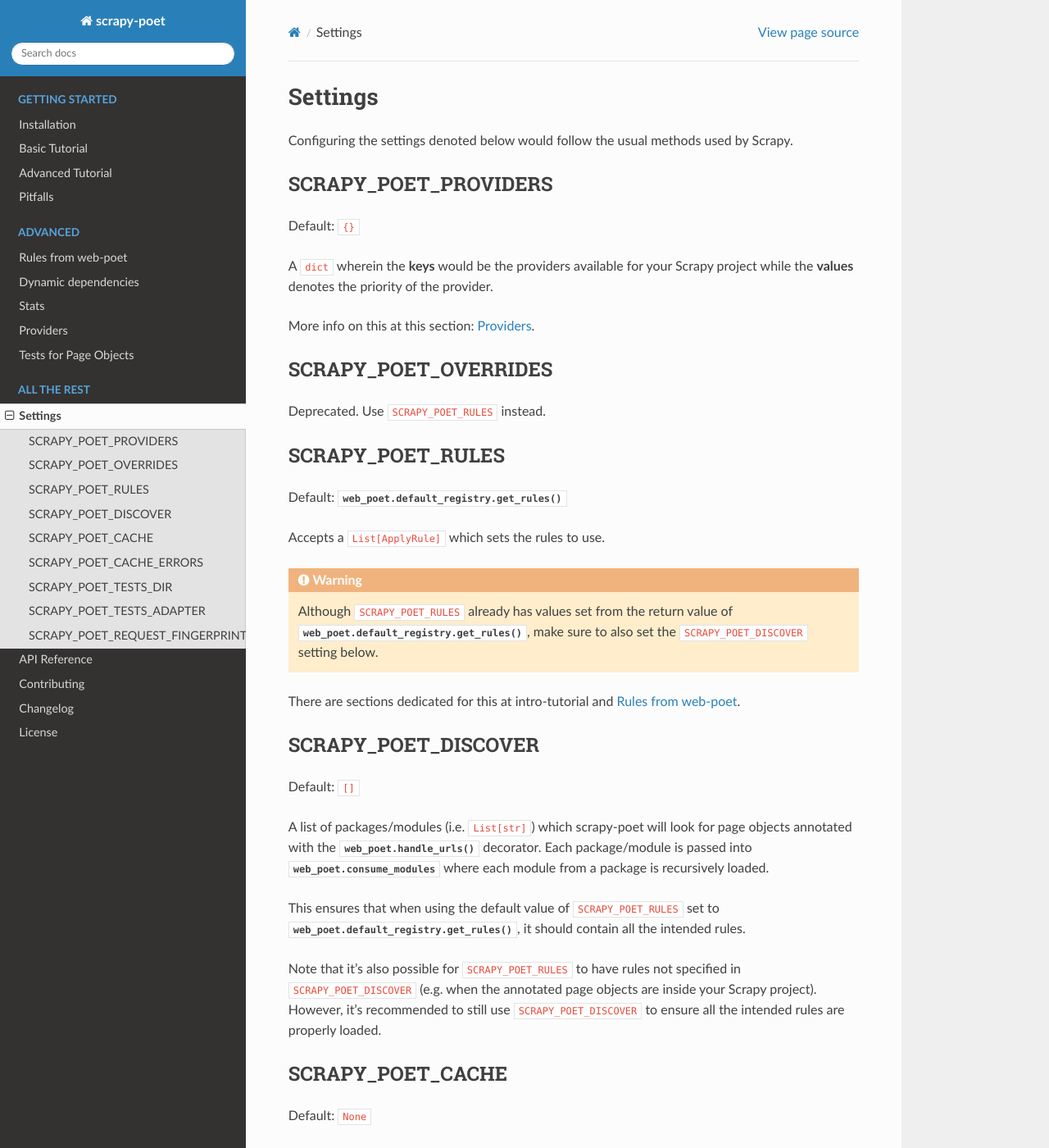
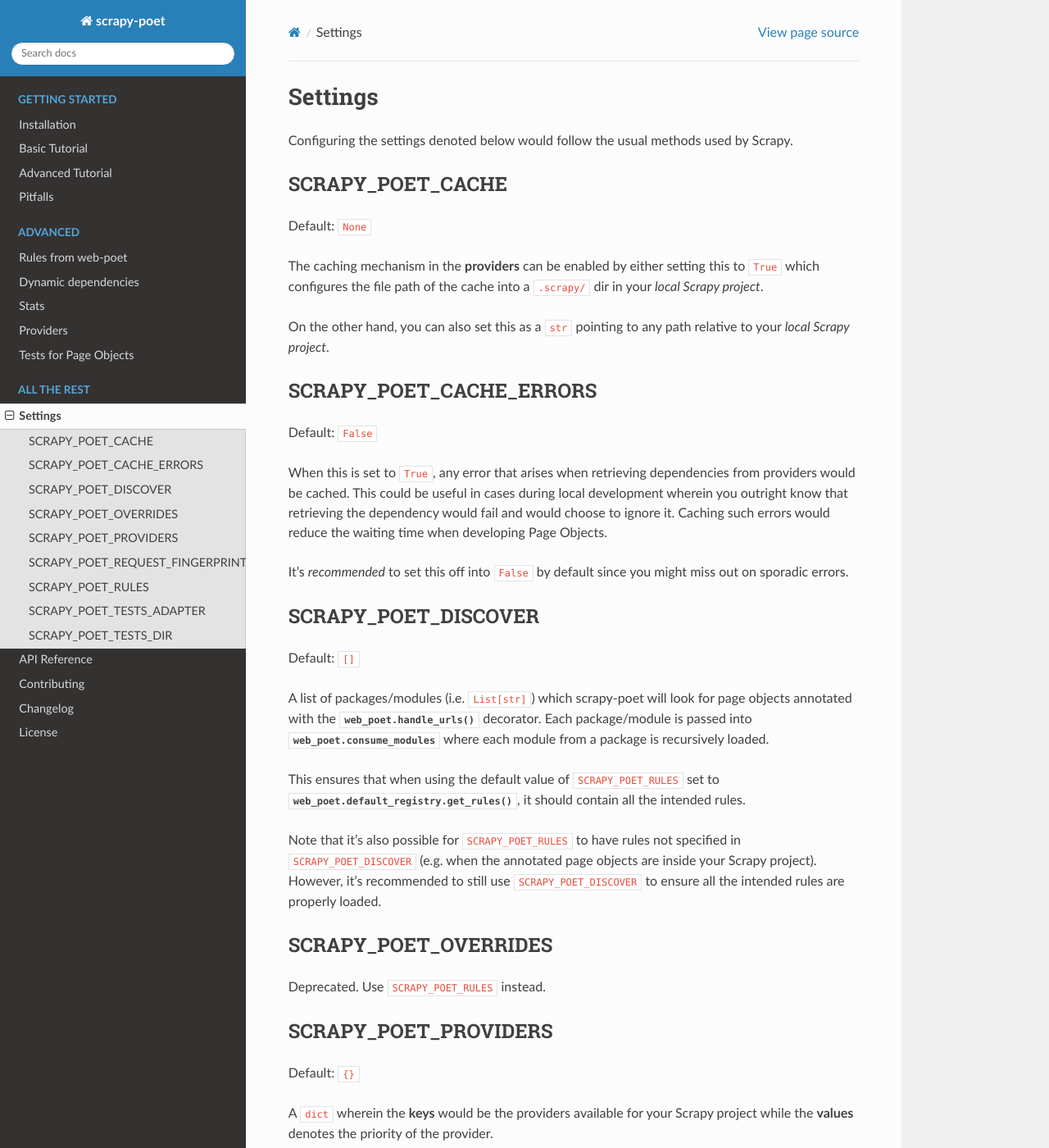
Before and after one commit to scrapinghub/scrapy-poet, a Sphinx documentation site: the page built from docs/settings.rst, in a window 1280 px wide and 1400 px high. Shown: the whole window at 82% size. Built offline with Sphinx 7.4.7 and the Read the Docs theme 3.1.0, drawn with Linux system fonts in a browser that asks for light colours; the version number could not be read and is left out; some of the changed lines change nothing that is shown; some of the changed text lies outside the part shown.

Commit message:
Allow linking to settings Scrapy-style (#212)

```diff
--- /dev/null
+++ b/docs/_ext/__init__.py
@@ -0,0 +1,25 @@
+def setup(app):
+    # https://stackoverflow.com/a/13663325
+    #
+    # Scrapy’s
+    # https://github.com/scrapy/scrapy/blob/dba37674e6eaa6c2030c8eb35ebf8127cd488062/docs/_ext/scrapydocs.py#L90C16-L110C6
+    app.add_crossref_type(
+        directivename="setting",
+        rolename="setting",
+        indextemplate="pair: %s; setting",
+    )
+    app.add_crossref_type(
+        directivename="signal",
+        rolename="signal",
+        indextemplate="pair: %s; signal",
+    )
+    app.add_crossref_type(
+        directivename="command",
+        rolename="command",
+        indextemplate="pair: %s; command",
+    )
+    app.add_crossref_type(
+        directivename="reqmeta",
+        rolename="reqmeta",
+        indextemplate="pair: %s; reqmeta",
+    )
--- a/docs/conf.py
+++ b/docs/conf.py
@@ -14,6 +14,7 @@
 import pkgutil
 import sys
 from datetime import datetime
+from pathlib import Path
 
 sys.path.insert(0, os.path.abspath("../"))
 
@@ -56,7 +57,9 @@
 # Add any Sphinx extension module names here, as strings. They can be
 # extensions coming with Sphinx (named 'sphinx.ext.*') or your custom
 # ones.
+sys.path.insert(0, str(Path(__file__).parent.absolute()))  # _ext
 extensions = [
+    "_ext",
     "sphinx.ext.autodoc",
     "sphinx.ext.intersphinx",
     "sphinx.ext.ifconfig",
--- a/docs/settings.rst
+++ b/docs/settings.rst
@@ -7,38 +7,39 @@
 Scrapy.
 
 
-SCRAPY_POET_PROVIDERS
----------------------
+.. setting:: SCRAPY_POET_CACHE
 
-Default: ``{}``
+SCRAPY_POET_CACHE
+-----------------
 
-A ``dict`` wherein the **keys** would be the providers available for your Scrapy
-project while the **values** denotes the priority of the provider.
+Default: ``None``
 
-More info on this at this section: :ref:`providers`.
+The caching mechanism in the **providers** can be enabled by either setting this
+to ``True`` which configures the file path of the cache into a ``.scrapy/`` dir
+in your `local Scrapy project`.
+
+On the other hand, you can also set this as a ``str`` pointing to any path relative
+to your `local Scrapy project`.
 
 
-SCRAPY_POET_OVERRIDES
----------------------
+.. setting:: SCRAPY_POET_CACHE_ERRORS
 
-Deprecated. Use ``SCRAPY_POET_RULES`` instead.
+SCRAPY_POET_CACHE_ERRORS
+------------------------
 
-SCRAPY_POET_RULES
------------------
+Default: ``False``
 
-Default: :meth:`web_poet.default_registry.get_rules()
-<web_poet.rules.RulesRegistry.get_rules>`
+When this is set to ``True``, any error that arises when retrieving dependencies from
+providers would be cached. This could be useful in cases during local development
+wherein you outright know that retrieving the dependency would fail and would
+choose to ignore it. Caching such errors would reduce the waiting time when
+developing Page Objects.
 
-Accepts a ``List[ApplyRule]`` which sets the rules to use.
+It's `recommended` to set this off into ``False`` by default since you might miss
+out on sporadic errors.
 
-.. warning::
 
-    Although ``SCRAPY_POET_RULES`` already has values set from the return value of
-    :meth:`web_poet.default_registry.get_rules() <web_poet.rules.RulesRegistry.get_rules>`,
-    make sure to also set the ``SCRAPY_POET_DISCOVER`` setting below.
-
-There are sections dedicated for this at :ref:`intro-tutorial` and
-:ref:`rules-from-web-poet`.
+.. setting:: SCRAPY_POET_DISCOVER
 
 SCRAPY_POET_DISCOVER
 --------------------
@@ -60,54 +61,29 @@
 Scrapy project). However, it's recommended to still use ``SCRAPY_POET_DISCOVER``
 to ensure all the intended rules are properly loaded.
 
-SCRAPY_POET_CACHE
------------------
 
-Default: ``None``
+.. setting:: SCRAPY_POET_OVERRIDES
 
-The caching mechanism in the **providers** can be enabled by either setting this
-to ``True`` which configures the file path of the cache into a ``.scrapy/`` dir
-in your `local Scrapy project`.
+SCRAPY_POET_OVERRIDES
+---------------------
 
-On the other hand, you can also set this as a ``str`` pointing to any path relative
-to your `local Scrapy project`.
+Deprecated. Use ``SCRAPY_POET_RULES`` instead.
 
 
-SCRAPY_POET_CACHE_ERRORS
-------------------------
+.. setting:: SCRAPY_POET_PROVIDERS
 
-Default: ``False``
+SCRAPY_POET_PROVIDERS
+---------------------
 
-When this is set to ``True``, any error that arises when retrieving dependencies from
-providers would be cached. This could be useful in cases during local development
-wherein you outright know that retrieving the dependency would fail and would
-choose to ignore it. Caching such errors would reduce the waiting time when
-developing Page Objects.
+Default: ``{}``
 
-It's `recommended` to set this off into ``False`` by default since you might miss
-out on sporadic errors.
+A ``dict`` wherein the **keys** would be the providers available for your Scrapy
+project while the **values** denotes the priority of the provider.
+
+More info on this at this section: :ref:`providers`.
 
 
-SCRAPY_POET_TESTS_DIR
----------------------
-
-Default: ``fixtures``
-
-Sets the location where the ``savefixture`` command creates tests.
-
-More info at :ref:`testing`.
-
-
-SCRAPY_POET_TESTS_ADAPTER
--------------------------
-
-Default: ``None``
-
-Sets the class, or its import path, that will be used as an adapter in the
-generated test fixtures.
-
-More info at :ref:`fixture-adapter`.
-
+.. setting:: SCRAPY_POET_REQUEST_FINGERPRINTER_BASE_CLASS
 
 SCRAPY_POET_REQUEST_FINGERPRINTER_BASE_CLASS
 --------------------------------------------
@@ -127,3 +103,48 @@
     serialized with :func:`repr` for fingerprinting purposes. If you find a
     real-world scenario where this is a problem, please `open an issue
     <https://github.com/scrapinghub/scrapy-poet/issues>`_.
+
+
+.. setting:: SCRAPY_POET_RULES
+
+SCRAPY_POET_RULES
+-----------------
+
+Default: :meth:`web_poet.default_registry.get_rules()
+<web_poet.rules.RulesRegistry.get_rules>`
+
+Accepts a ``List[ApplyRule]`` which sets the rules to use.
+
+.. warning::
+
+    Although ``SCRAPY_POET_RULES`` already has values set from the return value of
+    :meth:`web_poet.default_registry.get_rules() <web_poet.rules.RulesRegistry.get_rules>`,
+    make sure to also set the ``SCRAPY_POET_DISCOVER`` setting below.
+
+There are sections dedicated for this at :ref:`intro-tutorial` and
+:ref:`rules-from-web-poet`.
+
+
+.. setting:: SCRAPY_POET_TESTS_ADAPTER
+
+SCRAPY_POET_TESTS_ADAPTER
+-------------------------
+
+Default: ``None``
+
+Sets the class, or its import path, that will be used as an adapter in the
+generated test fixtures.
+
+More info at :ref:`fixture-adapter`.
+
+
+.. setting:: SCRAPY_POET_TESTS_DIR
+
+SCRAPY_POET_TESTS_DIR
+---------------------
+
+Default: ``fixtures``
+
+Sets the location where the ``savefixture`` command creates tests.
+
+More info at :ref:`testing`.
```
